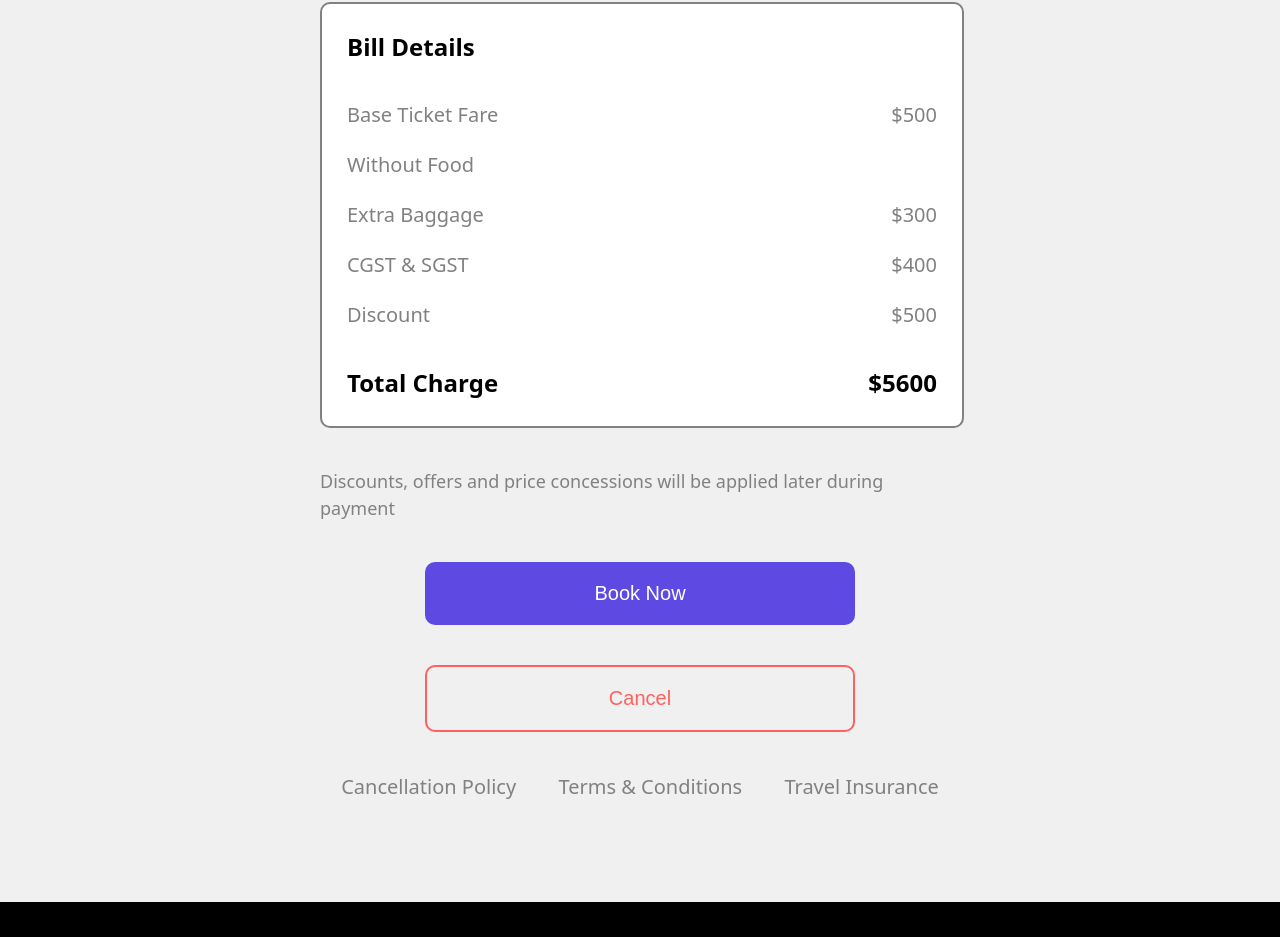
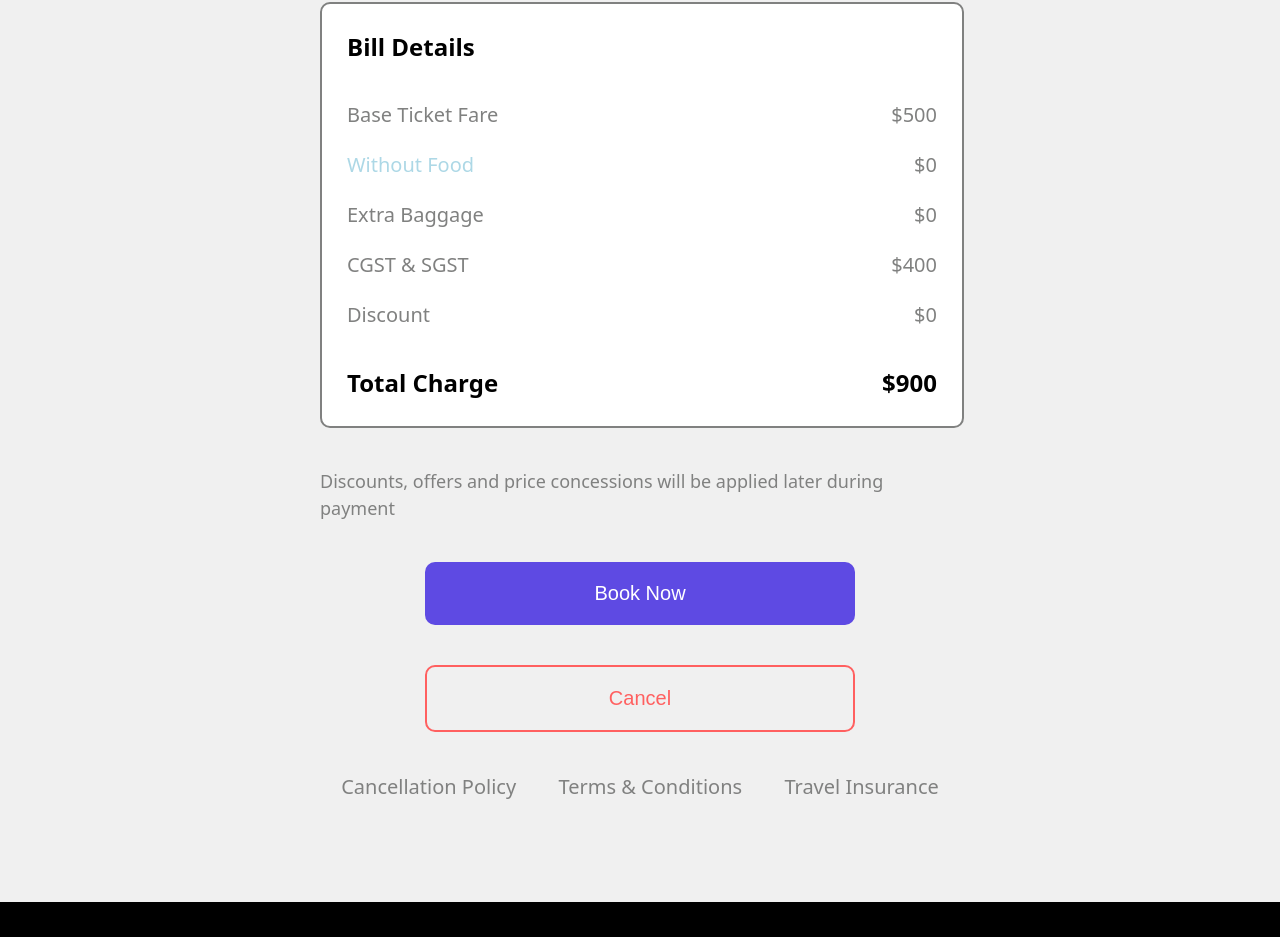
Before and after one commit to RiakhinEvgeniy/react-railway-tickets, a React (Vite) app in the folder railway-tickets/: page /review in a window 1280 px wide. Shown: the part 1036-1973 px from the top of the page. Built offline with nearby package versions, Linux system fonts and the light colour scheme.

Commit message:
ADDED: baggageSlice, totalSelectors. ADDED: baggage to the ticket. ADDED: calculation of the amount to the general ticket.

```diff
--- a/railway-tickets/src/components/apply/Apply.tsx
+++ b/railway-tickets/src/components/apply/Apply.tsx
@@ -1,15 +1,38 @@
-import "./Apply.scss";
+import { useDispatch } from 'react-redux';
+import './Apply.scss';
+import type { AppDispatch } from '../../redux/store';
+import { addBaggage, type Baggage } from '../../redux/baggageSlice';
 
 function Apply() {
+  const dispatch = useDispatch<AppDispatch>();
+
+  function addBaggageToTicket() {
+    const newBaggage: Baggage = {
+      priceOfBaggage: 240,
+      isAdded: true,
+    };
+
+    dispatch(addBaggage(newBaggage));
+  }
+
   return (
     <div className="apply-box">
       <div className="apply-box__code-bag">
         <h2 className="apply-box__code-bag__title">Apple Code</h2>
-        <input name="code" type="text" className="apply-box__code-bag__field" placeholder="Enter code"/>
+        <input
+          name="code"
+          type="text"
+          className="apply-box__code-bag__field"
+          placeholder="Enter code"
+        />
       </div>
       <div className="apply-box__code-bag">
         <h2 className="apply-box__code-bag__title">Extra Baggage</h2>
-        <button type="button" className="apply-box__code-bag__btn">
+        <button
+          type="button"
+          className="apply-box__code-bag__btn"
+          onClick={addBaggageToTicket}
+        >
           Add to ticket
         </button>
       </div>
--- a/railway-tickets/src/components/totalcard/TotalCard.tsx
+++ b/railway-tickets/src/components/totalcard/TotalCard.tsx
@@ -2,37 +2,46 @@ import { useSelector } from 'react-redux';
 import { selectFoodById } from '../../redux/selectors/foodSelectors';
 import './TotalCard.scss';
 import type { RootState } from '../../redux/store';
+import { selectTotalPriceDetails } from '../../redux/selectors/totalSelectors';
 
 function TotalCard() {
   const foodId = useSelector((state: RootState) => state.idData.idObject);
-  const food = useSelector((state) => selectFoodById(state, foodId as number));
+  const food = useSelector((state) =>
+    foodId === -1 ? undefined : selectFoodById(state, foodId as number)
+  );
+
+  const total = useSelector(selectTotalPriceDetails);
 
   return (
     <div className="totalcard">
       <h2 className="totalcard__title">Bill Details</h2>
       <div className="totalcard__info">
         <span>Base Ticket Fare</span>
-        <span>$500</span>
+        <span>{`$${total.baseFare}`}</span>
       </div>
       <div className="totalcard__info">
-        {food ? <span>{`${food.nameOfDish}`}</span> : 'Without Food'}
-        {food ? <span>{`$${food.price}`}</span> : ''}
+        {food ? (
+          <span>{`${total.nameOfDish}`}</span>
+        ) : (
+          <span style={{ color: 'lightblue' }}>Without Food</span>
+        )}
+        <span>{`$${total.foodPrice}`}</span>
       </div>
       <div className="totalcard__info">
         <span>Extra Baggage</span>
-        <span>$300</span>
+        <span>{`$${total.baggagePrice}`}</span>
       </div>
       <div className="totalcard__info">
         <span>CGST & SGST</span>
-        <span>$400</span>
+        <span>{`$${total.tax}`}</span>
       </div>
       <div className="totalcard__info">
         <span>Discount</span>
-        <span>$500</span>
+        <span>{`$${total.discount}`}</span>
       </div>
       <div className="totalcard__total">
         <h2 className="totalcard__title">Total Charge</h2>
-        <h2 className="totalcard__title">$5600</h2>
+        <h2 className="totalcard__title">{`$${total.total}`}</h2>
       </div>
     </div>
   );
--- /dev/null
+++ b/railway-tickets/src/redux/baggageSlice.ts
@@ -0,0 +1,34 @@
+import { createSlice, type PayloadAction } from '@reduxjs/toolkit';
+
+export interface Baggage {
+  priceOfBaggage: number;
+  isAdded: boolean;
+}
+
+const initialState: Baggage = {
+  priceOfBaggage: 240,
+  isAdded: false,
+};
+
+const baggageSlice = createSlice({
+  name: 'baggage',
+  initialState,
+  reducers: {
+    addBaggage: (state, action: PayloadAction<Baggage>) => {
+      state.isAdded = action.payload.isAdded;
+      state.priceOfBaggage = action.payload.priceOfBaggage;
+    },
+
+    getPriceOfBaggage: (state) => {
+      return state;
+    },
+
+    cancelBaggage: (state) => {
+        state = initialState;
+    }
+  },
+});
+
+export const { addBaggage, getPriceOfBaggage, cancelBaggage } = baggageSlice.actions;
+
+export default baggageSlice.reducer;
--- /dev/null
+++ b/railway-tickets/src/redux/selectors/totalSelectors.ts
@@ -0,0 +1,50 @@
+import type { RootState } from '../store';
+import { createSelector } from '@reduxjs/toolkit';
+import { selectFoodById } from './foodSelectors';
+
+export interface TotalPriceDetails {
+  baseFare: number;
+  foodPrice: number;
+  nameOfDish: string | undefined;
+  baggagePrice: number;
+  tax: number;
+  discount: number;
+  total: number;
+}
+
+// фиксированные значения
+const BASE_TICKET_FARE = 500;
+const CGST_SGST = 400;
+const DISCOUNT = 0;
+const PRICE_BAGGAGE_DEFAULT = 0;
+
+const selectFoodId = (state: RootState) => state.idData.idObject;
+
+const selectBaggagePrice = (state: RootState) =>
+  state.baggageData.isAdded
+    ? state.baggageData.priceOfBaggage
+    : PRICE_BAGGAGE_DEFAULT;
+
+// Мемоизированный селектор, который собирает всё вместе
+export const selectTotalPriceDetails = createSelector(
+  [selectFoodId, selectBaggagePrice, (state: RootState) => state],
+  (foodId, baggagePrice, state): TotalPriceDetails => {
+    // получаем блюдо (foodSelector — это функция)
+    const food = foodId !== -1 ? selectFoodById(state, foodId as number) : undefined;
+
+    const foodPrice = food ? food.price : 0;
+
+    const total =
+      BASE_TICKET_FARE + foodPrice + baggagePrice + CGST_SGST - DISCOUNT;
+
+    return {
+      baseFare: BASE_TICKET_FARE,
+      foodPrice,
+      nameOfDish: food?.nameOfDish,
+      baggagePrice,
+      tax: CGST_SGST,
+      discount: DISCOUNT,
+      total,
+    };
+  }
+);
--- a/railway-tickets/src/redux/store.ts
+++ b/railway-tickets/src/redux/store.ts
@@ -4,8 +4,9 @@ import cityReducer from './citiesSlice';
 import passengerReducer from './passengerSlice';
 import ticketReduser from './ticketsSlice';
 import trainReducer from './trainSlice';
-import foodReducer from './foodSlice'
-import idReducer from './idSlice'
+import foodReducer from './foodSlice';
+import idReducer from './idSlice';
+import baggageReducer from './baggageSlice';
 
 export const store = configureStore({
   reducer: {
@@ -16,6 +17,7 @@ export const store = configureStore({
     trainNumberData: trainReducer,
     foodData: foodReducer,
     idData: idReducer,
+    baggageData: baggageReducer,
   },
 });
 
```
